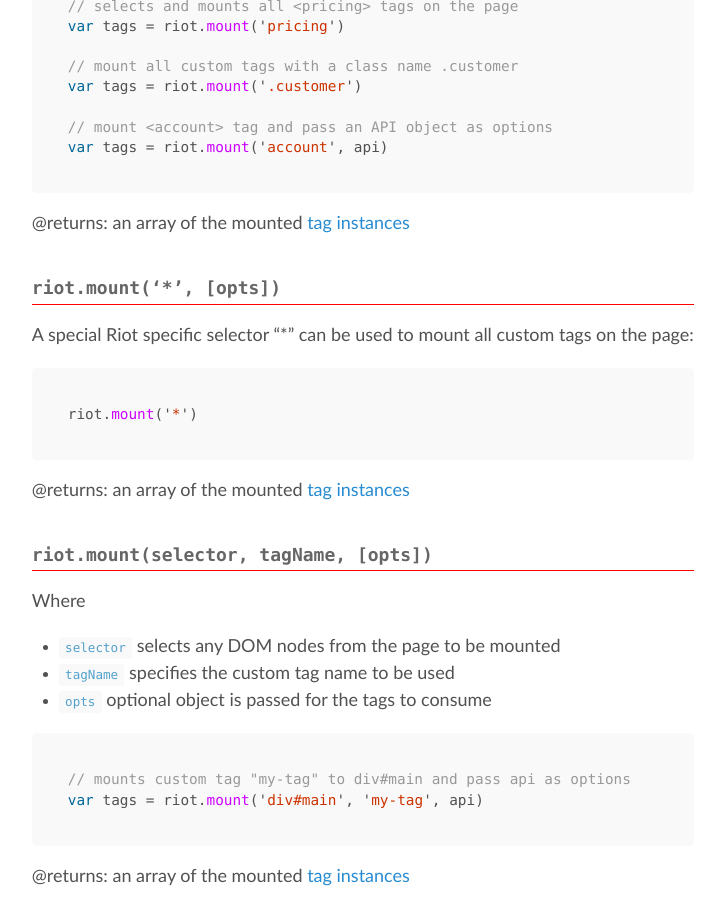
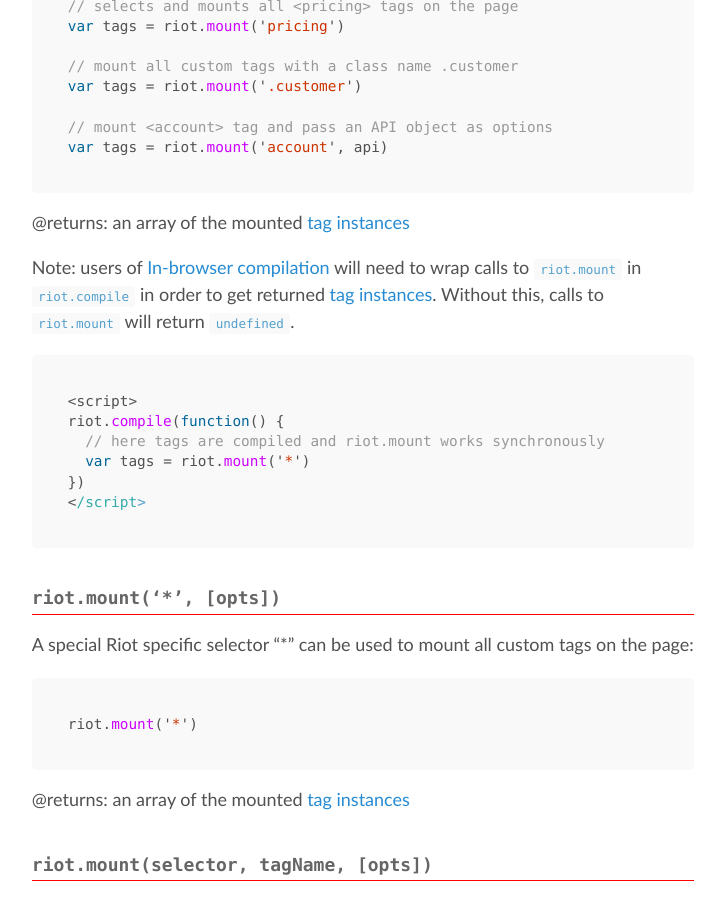
Before and after one commit to riot/riot.github.io, a Jekyll site: the page built from api/index.md, in a window 1280 px wide and 900 px high, scrolled down 896 px. Shown: the whole window, without its empty margins (277-1002 px from the left). Built offline with Jekyll 4.4.1, drawn with Linux system fonts in a browser that asks for light colours; nearby versions of some CDN libraries; Markdown is read by kramdown in place of the engine named in the settings.

Commit message:
add note telling users of in-browser compilation that they will have to wrap calls to riot.mount with riot.compile if they want to get returned tags instances

````diff
--- a/api/index.md
+++ b/api/index.md
@@ -28,6 +28,17 @@
 ```
 
 @returns: an array of the mounted [tag instances](#tag-instance)
+
+Note: users of [In-browser compilation](/guide/compiler/#in-browser-compilation) will need to wrap calls to `riot.mount` in `riot.compile` in order to get returned [tag instances](#tag-instance). Without this, calls to `riot.mount` will return `undefined`.
+
+```javascript
+<script>
+riot.compile(function() {
+  // here tags are compiled and riot.mount works synchronously
+  var tags = riot.mount('*')
+})
+</script>
+```
 
 ### <a name="mount-star"></a> riot.mount('*', [opts])
 
````
